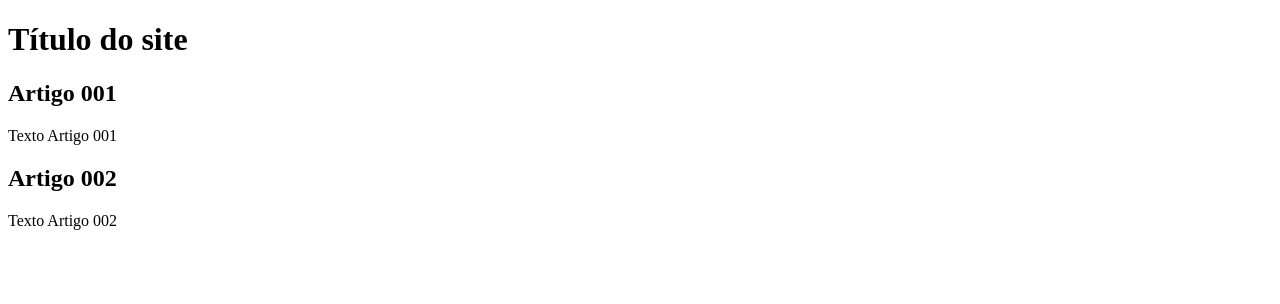
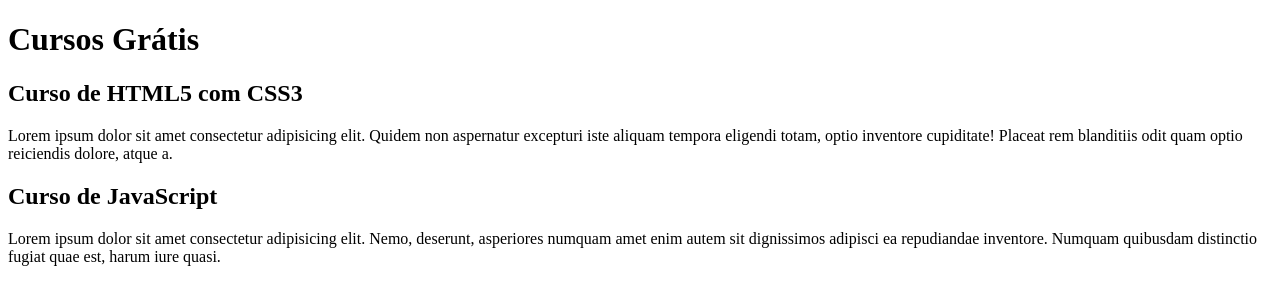
Before and after one commit to RodrigoRoncon/projeto-site, a plain HTML site: page index.html in a window 1280 px wide. Drawn offline with Linux system fonts and the light colour scheme.

Commit message:
comecei a escrever onteudo

```diff
--- a/index.html
+++ b/index.html
@@ -8,15 +8,15 @@
 <body>
     <main>
         <header>
-            <h1>Título do site</h1>
+            <h1>Cursos Grátis</h1>
         </header>
         <article>
-            <h2>Artigo 001</h2>
-            <p>Texto Artigo 001</p>
+            <h2>Curso de HTML5 com CSS3</h2>
+            <p>Lorem ipsum dolor sit amet consectetur adipisicing elit. Quidem non aspernatur excepturi iste aliquam tempora eligendi totam, optio inventore cupiditate! Placeat rem blanditiis odit quam optio reiciendis dolore, atque a.</p>
         </article>
         <article>
-            <h2>Artigo 002</h2>
-            <p>Texto Artigo 002</p>
+            <h2>Curso de JavaScript</h2>
+            <p>Lorem ipsum dolor sit amet consectetur adipisicing elit. Nemo, deserunt, asperiores numquam amet enim autem sit dignissimos adipisci ea repudiandae inventore. Numquam quibusdam distinctio fugiat quae est, harum iure quasi.</p>
         </article>
     </main>
 </body>
```
